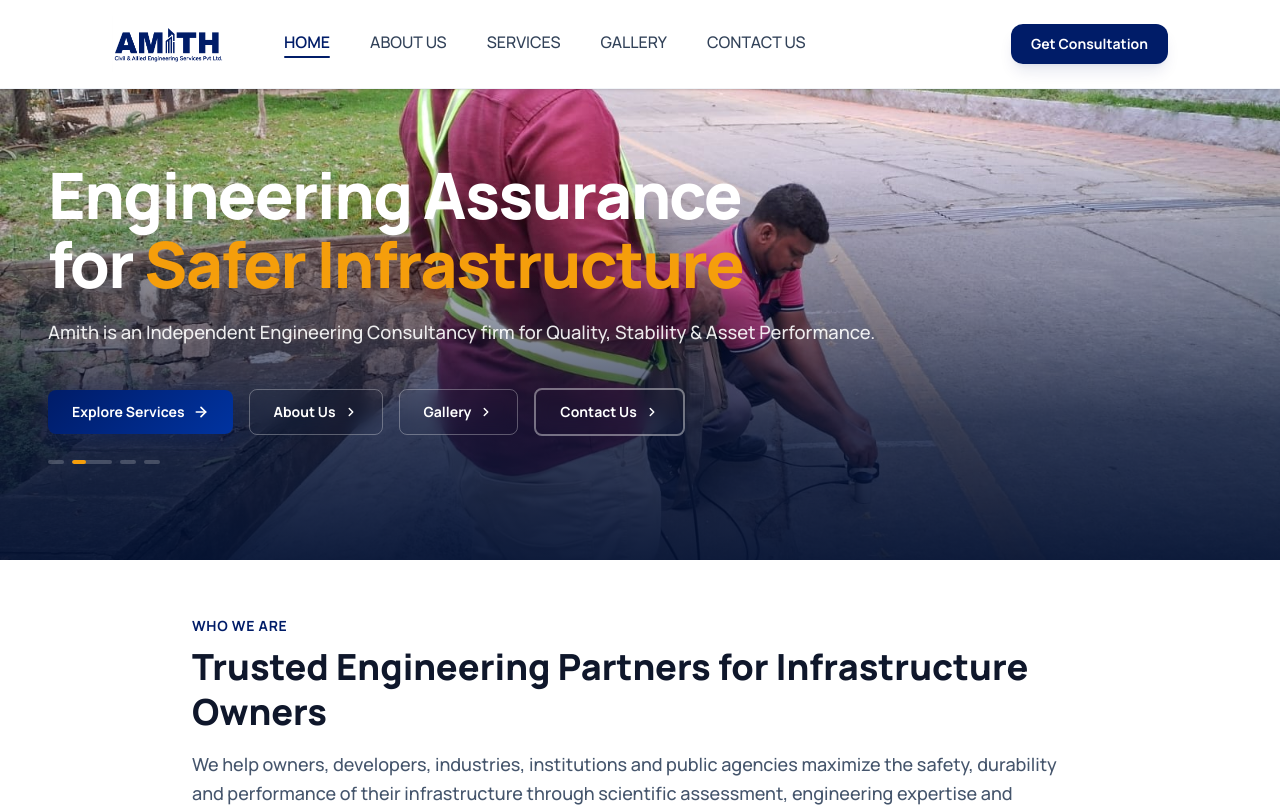
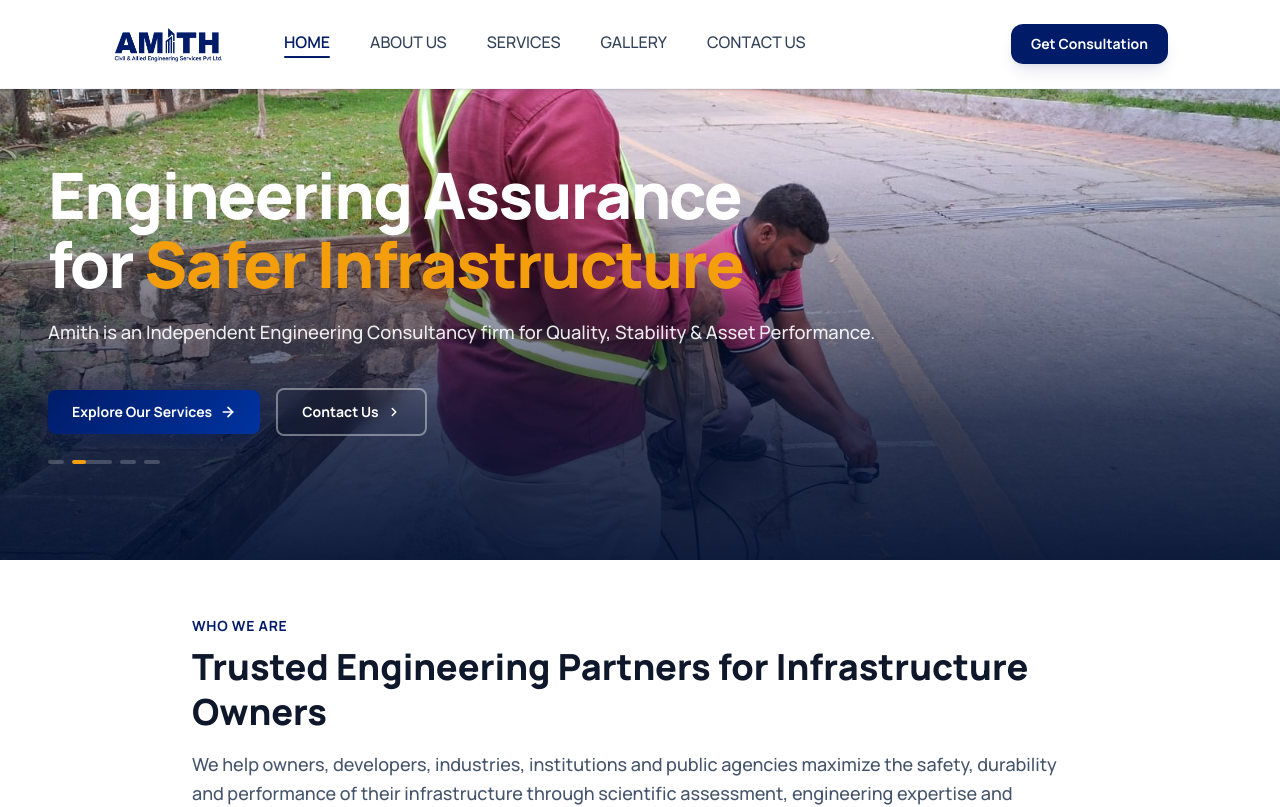
Before and after one commit to vicky007111/AMITH_REDESIGN, a Next.js app: page / in a window 1280 px wide. Shown: the top 807 px of the page. Built offline with nearby package versions, Linux system fonts and the light colour scheme.

Commit message:
fix: revert extra buttons to keep hero uncluttered, retaining spacing fixes

```diff
--- a/src/app/components/Home/HeroBanner/index.tsx
+++ b/src/app/components/Home/HeroBanner/index.tsx
@@ -133,7 +133,7 @@ export default function HeroBanner() {
               boxShadow: "0 4px 20px rgba(0, 28, 104, 0.35)",
             }}
           >
-            <span className="relative z-10">Explore Services</span>
+            <span className="relative z-10">Explore Our Services</span>
             <svg
               xmlns="http://www.w3.org/2000/svg"
               width="16"
@@ -156,50 +156,6 @@ export default function HeroBanner() {
                 background: "linear-gradient(135deg, #0033a0 0%, #0050d0 100%)",
               }}
             />
-          </Link>
-
-          {/* About Us */}
-          <Link
-            href="/about"
-            className="group inline-flex items-center gap-2 px-6 py-3 rounded-lg font-bold text-xs sm:text-sm border border-white/30 hover:border-white/60 text-white backdrop-blur-sm hover:bg-white/10 transition-all duration-300 cursor-pointer"
-          >
-            About Us
-            <svg
-              xmlns="http://www.w3.org/2000/svg"
-              width="14"
-              height="14"
-              viewBox="0 0 24 24"
-              fill="none"
-              stroke="currentColor"
-              strokeWidth="2.5"
-              strokeLinecap="round"
-              strokeLinejoin="round"
-              className="transition-transform duration-300 group-hover:translate-x-0.5"
-            >
-              <path d="m9 18 6-6-6-6" />
-            </svg>
-          </Link>
-
-          {/* Gallery */}
-          <Link
-            href="/gallery"
-            className="group inline-flex items-center gap-2 px-6 py-3 rounded-lg font-bold text-xs sm:text-sm border border-white/30 hover:border-white/60 text-white backdrop-blur-sm hover:bg-white/10 transition-all duration-300 cursor-pointer"
-          >
-            Gallery
-            <svg
-              xmlns="http://www.w3.org/2000/svg"
-              width="14"
-              height="14"
-              viewBox="0 0 24 24"
-              fill="none"
-              stroke="currentColor"
-              strokeWidth="2.5"
-              strokeLinecap="round"
-              strokeLinejoin="round"
-              className="transition-transform duration-300 group-hover:translate-x-0.5"
-            >
-              <path d="m9 18 6-6-6-6" />
-            </svg>
           </Link>
 
           {/* Contact Us */}
```
